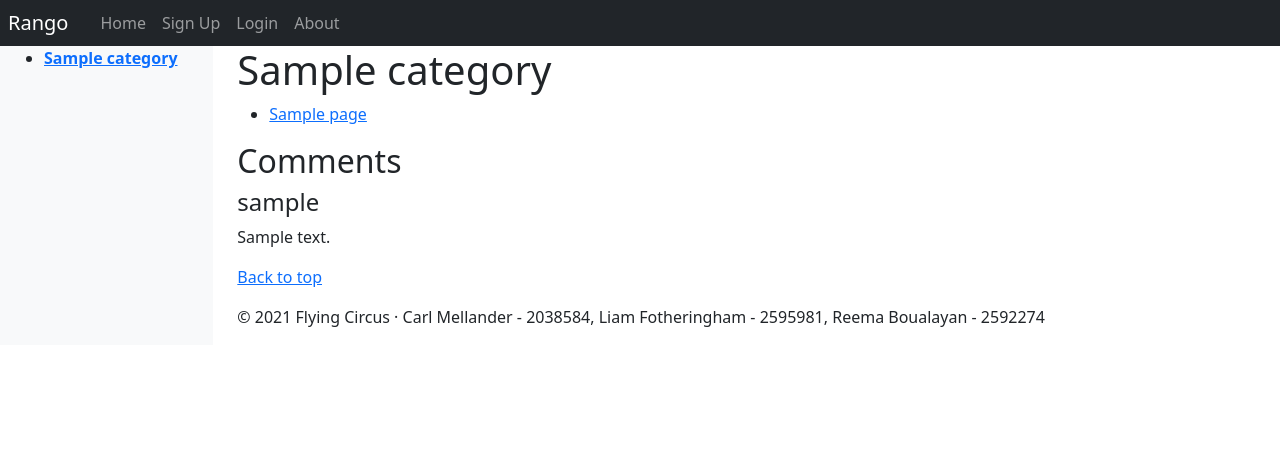
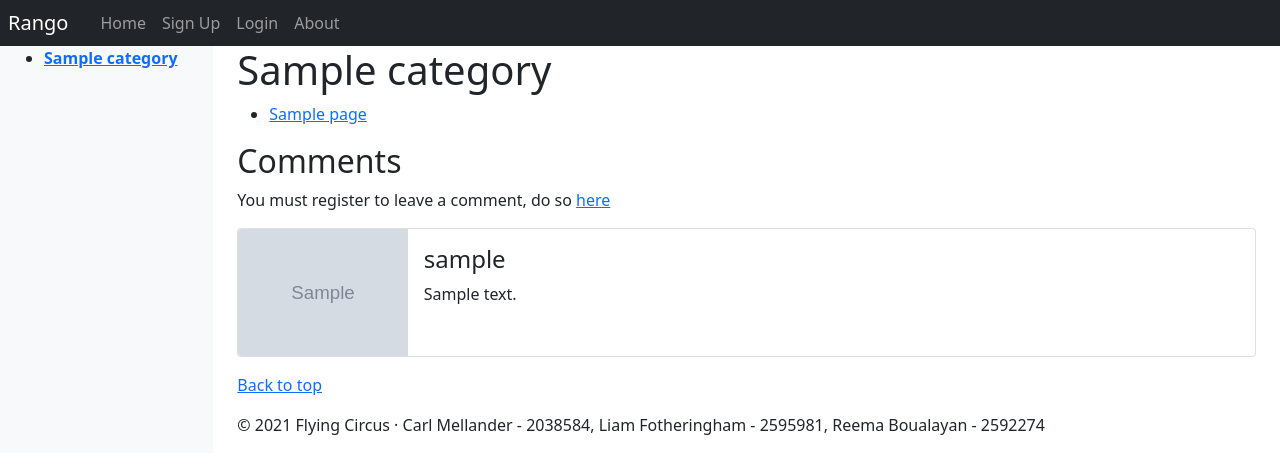
Before and after one commit to liamfotheringham/internet_technology_group_project, a Django app: a page that uses templates/rango/category.html in a window 1280 px wide. Shown: the top 474 px of the page. Run offline with Django 3.2, Linux system fonts and the light colour scheme; tables that the repository leaves empty hold one stand-in row (values such as "Sample post"); grey boxes marked "Sample" are stand-in pictures.

Commit message:
Allow Users to leave comments on Categories

```diff
--- a/rango/forms.py
+++ b/rango/forms.py
@@ -1,6 +1,6 @@
 from django import forms
 from django.contrib.auth.models import User
-from rango.models import Page, Category, UserProfile
+from rango.models import Page, Category, UserProfile, Comment
 
 class CategoryForm(forms.ModelForm):
     name = forms.CharField(max_length = Category.NAME_MAX_LENGTH, help_text="Please enter the category name.")
@@ -43,3 +43,16 @@ class UserProfileForm(forms.ModelForm):
     class Meta:
         model = UserProfile
         fields = ('website', 'picture',)
+
+class CommentForm(forms.ModelForm):
+    text = forms.CharField(widget = forms.Textarea(
+    attrs={
+        'class':'form-control',
+        'placeholder':'Add a Comment...',
+        'cols':25,
+        'rows':3
+    }))
+
+    class Meta:
+        model = Comment
+        fields = ['text']
--- a/rango/views.py
+++ b/rango/views.py
@@ -7,7 +7,7 @@ from django.contrib.auth.decorators import login_required
 from django.http import HttpResponse
 
 from rango.models import Category, Page, Comment
-from rango.forms import CategoryForm, PageForm, UserForm, UserProfileForm
+from rango.forms import CategoryForm, PageForm, UserForm, UserProfileForm, CommentForm
 
 from datetime import datetime
 
@@ -38,18 +38,32 @@ def show_category(request, category_name_slug):
 
     context_dict = {}
 
+    if request.method == 'POST':
+        form = CommentForm(request.POST)
+
+        if form.is_valid():
+            comment = form.save(commit=False)
+            comment.category = Category.objects.get(slug=category_name_slug)
+            comment.user = request.user
+            comment.save()
+        else:
+            form = CommentForm()
+
     try:
         category = Category.objects.get(slug=category_name_slug)
         pages = Page.objects.filter(category=category)
+        form = CommentForm()
 
         context_dict['pages'] = pages
         context_dict['category'] = category
         context_dict['comments'] = Comment.objects.filter(category = category).order_by('-date_added')
+        context_dict['comment_form'] = form
 
     except Category.DoesNotExist:
         context_dict['category'] = None
         context_dict['pages'] = None
         context_dict['comments'] = None
+        context_dict['comment_form'] = None
 
     return render(request, 'rango/category.html', context=context_dict)
 
--- a/templates/rango/category.html
+++ b/templates/rango/category.html
@@ -27,12 +27,36 @@
         {% endif %}
 
         <h2>Comments</h2>
-        <div class="media">
+        {% if user.is_authenticated %}
+            <form id="comment_form" method="POST" action="{% url 'rango:show_category' category.slug %}">
+                {% csrf_token %}
+                {{ comment_form.as_p }}
+                <input class="btn btn-primary" type="submit" name="submit" value="Comment">
+            </form>
+            <br />
+        {% else %}
+            <p>You must register to leave a comment, do so <a href="{% url 'rango:register' %}">here</a>
+        {% endif %}
+
+        <div>
             {% if comments %}
                 {% for comment in comments %}
-                    <div class="media-body">
-                        <h4>{{ comment.user }}</h4>
-                        <p>{{ comment.text }}</p>
+                    <div class="card mb-3">
+                        <div class="row g-0">
+                            <div class="col-md-2">
+                                {% if comment.user.userprofile.picture %}
+                                    <img class="img-fluid rounded-start" src="{{ MEDIA_URL }}{{comment.user.userprofile.picture}}" alt="{{comment.user.username}}'s profile picture">
+                                {% else %}
+                                    <img class="img-fluid rounded-start" src="{% static 'images/default_user.jpg' %}" alt="{{comment.user.username}}'s profile picture">
+                                {% endif %}
+                            </div>
+                            <div class="col-md-10">
+                                <div class="card-body">
+                                    <h4 class="card-title">{{ comment.user }}</h4>
+                                    <p class="card-text">{{ comment.text }}</p>
+                                </div>
+                            </div>
+                        </div>
                     </div>
                 {% endfor %}
             {% else %}
```
